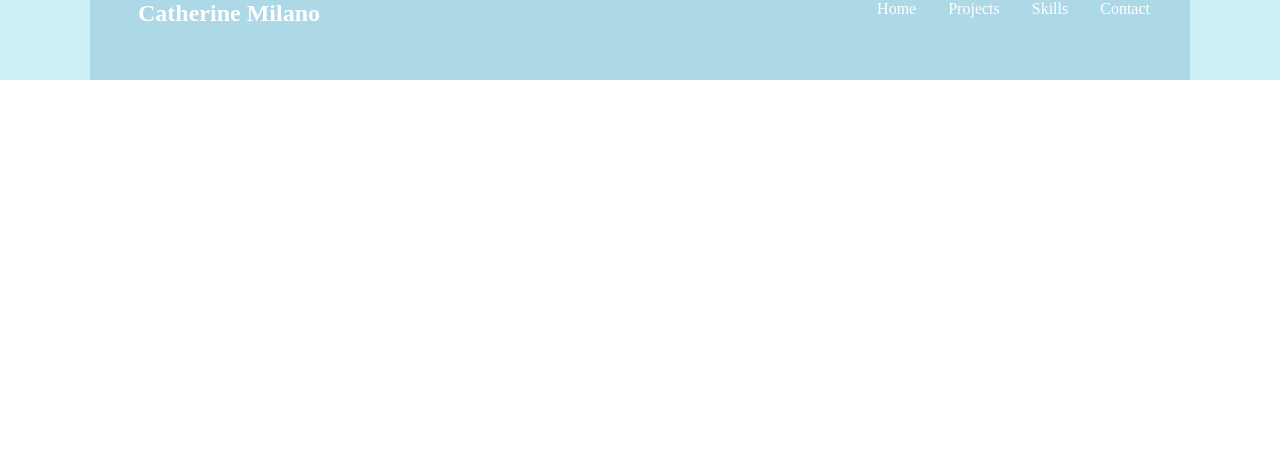
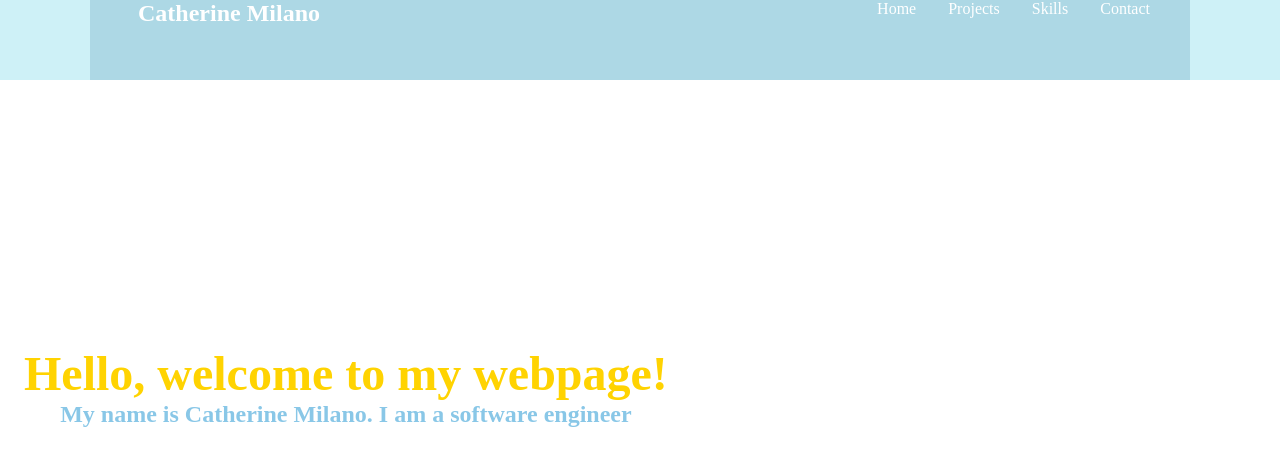
Before and after one commit to katemilano/katemilano.github.io, a React (Create React App) app: page /home in a window 1280 px wide. Shown: the top 466 px of the page. Built offline with nearby package versions, Linux system fonts and the light colour scheme.

Commit message:
home component

```diff
--- /dev/null
+++ b/src/components/HomeBlock/HomeBlockElements.js
@@ -0,0 +1,54 @@
+import styled from 'styled-components';
+
+export const HomeContainer = styled.div`
+    background: white;
+    display: flex;
+    justify-content: center;
+    align-items: center;
+    padding: 0 30px;
+    height: 800px;
+    position: relative;
+    z-index: 1;
+
+`;
+
+export const HomeBackground = styled.div`
+    position: absolute;
+    top: 0;
+    right: 0;
+    bottom: 0;
+    left: 0;
+    width: 100%;
+    height: 100%
+    overflow: hidden;
+`;
+
+export const HomeContent = styled.div`
+    z-index: 3;
+    max-width: 1200px;
+    position: absolute;
+    padding: 8px 24px;
+    display: flex;
+    flex-direction: column;
+    align-items: center;
+`;
+
+export const Homeh1 = styled.h1`
+    font-size: 48px;
+    color: #ffd301;
+    text-align: center;
+    margin-top: 40%;
+
+    @media screen and (max-width: 768px){
+        font-size: 40px;
+    }
+
+    @media screen and (max-width: 480px){
+        font-size: 32px;
+    }
+`;
+
+export const Homeh3 = styled.h3`
+    font-size: 24px;
+    color: #89c7e7;
+`;
--- /dev/null
+++ b/src/components/HomeBlock/index.js
@@ -0,0 +1,17 @@
+import React from 'react'
+import {HomeContainer, HomeBackground, HomeContent, Homeh1, Homeh3} from './HomeBlockElements'
+
+const HomeBlock = () => {
+    return (
+        <HomeContainer>
+            <HomeBackground>
+                <HomeContent>
+                    <Homeh1>Hello, welcome to my webpage!</Homeh1>
+                    <Homeh3>My name is Catherine Milano. I am a software engineer</Homeh3>
+                </HomeContent>
+            </HomeBackground>
+        </HomeContainer>
+    )
+}
+
+export default HomeBlock
--- a/src/pages/index.js
+++ b/src/pages/index.js
@@ -1,6 +1,7 @@
 import React, {useState} from 'react'
 import MobileMenu from '../components/MobileMenu'
 import Navbar from '../components/Navbar'
+import HomeBlock from '../components/HomeBlock'
 
 const Home = () => {
     const [isOpen, setIsOpen] = useState(false)
@@ -12,6 +13,7 @@ const Home = () => {
         <>
             <MobileMenu isOpen={isOpen} toggle={toggle}/>
             <Navbar toggle={toggle}/>
+            <HomeBlock />
         </>
     )
 }
```
Also changed, not shown: src/components/Home/HomeElements.js (deleted, +0 -11 lines), src/components/MainSection/MainSectionElement.js (added), src/components/MainSection/index.js (added).
